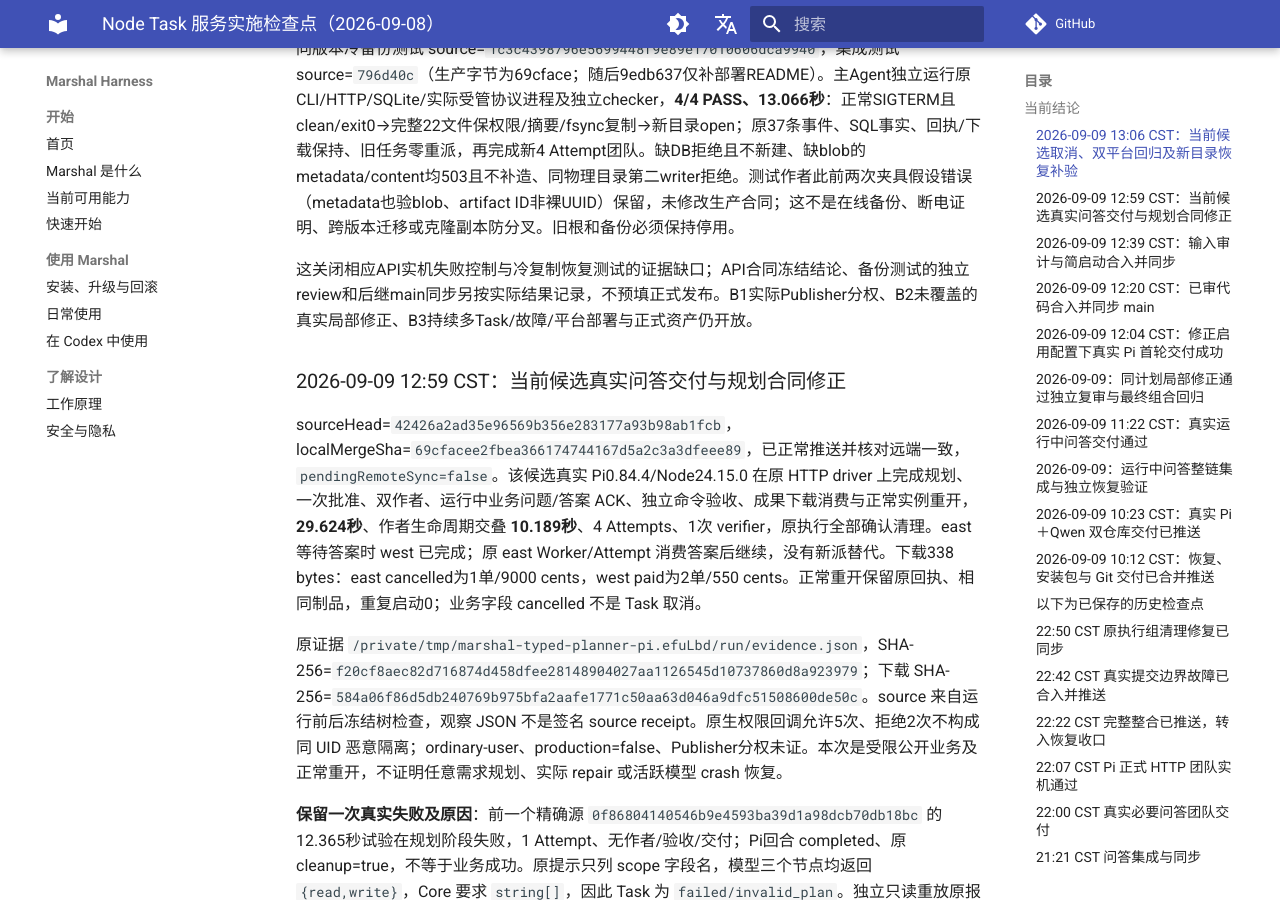
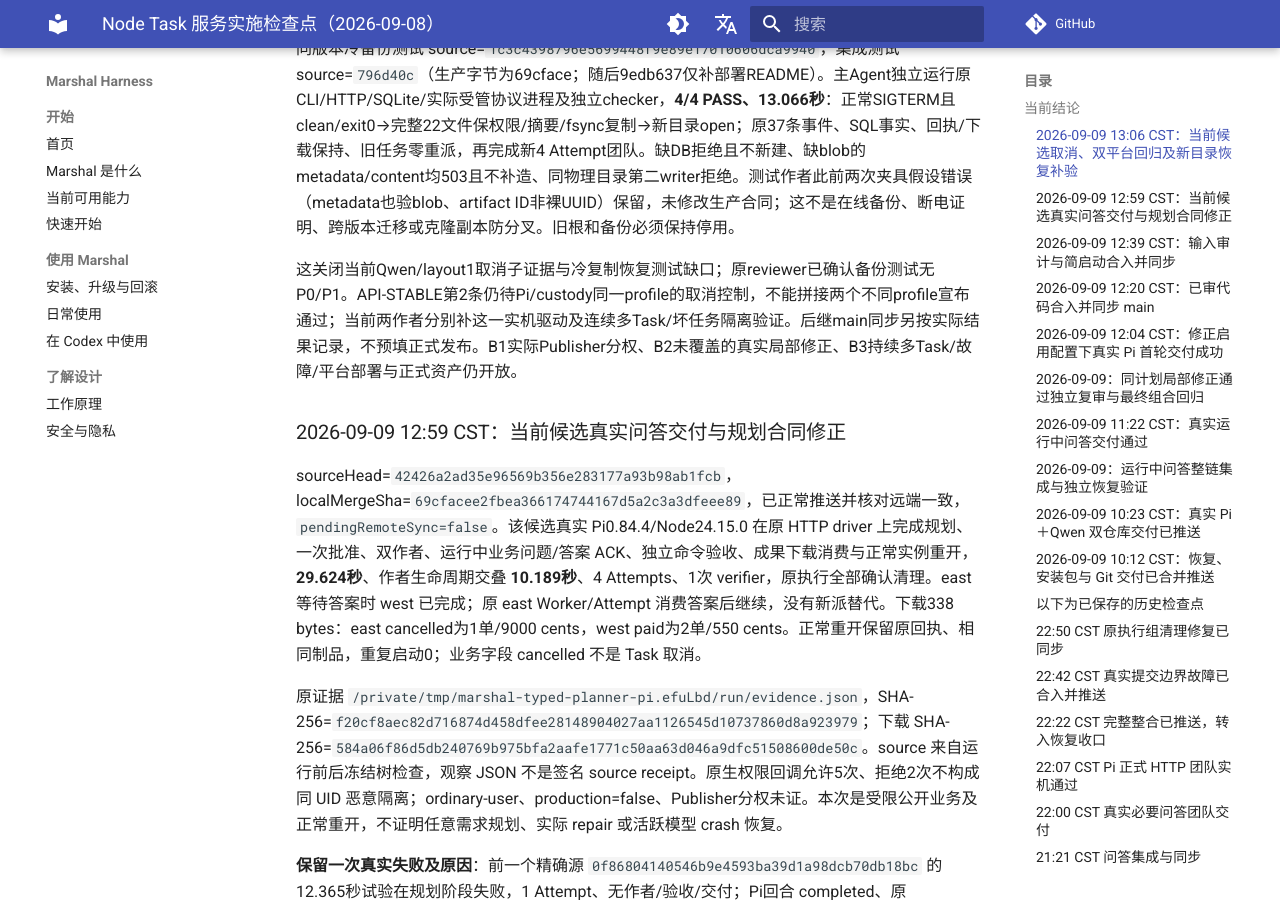
Before and after one commit to chiga0/marshal-harness, an MkDocs documentation site: the page built from docs/node-task-service-status-2026-09-08.md, in a window 1280 px wide and 900 px high, scrolled down 698 px. Built offline with MkDocs 1.6.1 and Material for MkDocs 9.7.7, drawn with Linux system fonts in a browser that asks for light colours; comment, search, counter and statistics services are not loaded.

Commit message:
docs: retain exact same-profile API acceptance gap

```diff
--- a/docs/node-task-service-status-2026-09-08.md
+++ b/docs/node-task-service-status-2026-09-08.md
@@ -12,7 +12,7 @@
 
 同版本冷备份测试 source=`1c3c4398796e5699448f9e89e17010606dca9940`，集成测试source=`796d40c`（生产字节为69cface；随后9edb637仅补部署README）。主Agent独立运行原CLI/HTTP/SQLite/实际受管协议进程及独立checker，**4/4 PASS、13.066秒**：正常SIGTERM且clean/exit0→完整22文件保权限/摘要/fsync复制→新目录open；原37条事件、SQL事实、回执/下载保持、旧任务零重派，再完成新4 Attempt团队。缺DB拒绝且不新建、缺blob的metadata/content均503且不补造、同物理目录第二writer拒绝。测试作者此前两次夹具假设错误（metadata也验blob、artifact ID非裸UUID）保留，未修改生产合同；这不是在线备份、断电证明、跨版本迁移或克隆副本防分叉。旧根和备份必须保持停用。
 
-这关闭相应API实机失败控制与冷复制恢复测试的证据缺口；API合同冻结结论、备份测试的独立review和后继main同步另按实际结果记录，不预填正式发布。B1实际Publisher分权、B2未覆盖的真实局部修正、B3持续多Task/故障/平台部署与正式资产仍开放。
+这关闭当前Qwen/layout1取消子证据与冷复制恢复测试缺口；原reviewer已确认备份测试无P0/P1。API-STABLE第2条仍待Pi/custody同一profile的取消控制，不能拼接两个不同profile宣布通过；当前两作者分别补这一实机驱动及连续多Task/坏任务隔离验证。后继main同步另按实际结果记录，不预填正式发布。B1实际Publisher分权、B2未覆盖的真实局部修正、B3持续多Task/故障/平台部署与正式资产仍开放。
 
 ### 2026-09-09 12:59 CST：当前候选真实问答交付与规划合同修正
 
```
